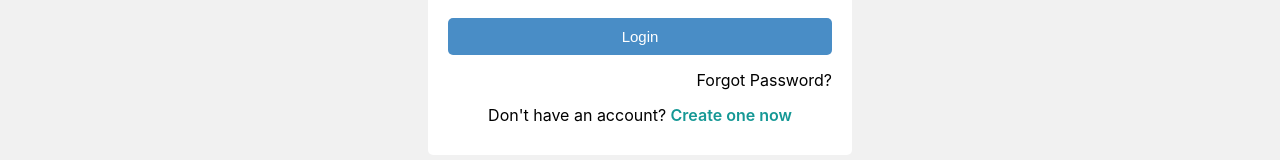
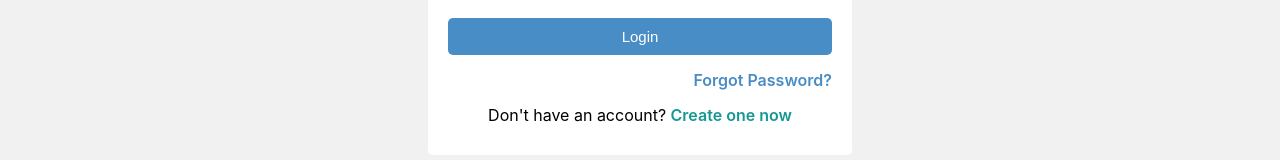
Before and after one commit to tarunkridafans/gan, a React (Create React App) app: page /login in a window 1280 px wide. Shown: the part 484-644 px from the top of the page. Built offline with nearby package versions, Linux system fonts and the light colour scheme; no server answers; sample sign-in values are in the browser's storage.

Commit message:
bug - login fixed

```diff
--- a/src/Pages/Login/Login.jsx
+++ b/src/Pages/Login/Login.jsx
@@ -76,7 +76,7 @@ function Login() {
           />
         </div>
         <button onClick={loginHandler}>Login</button>
-        <a>Forgot Password?</a>
+        <Link to="/forgot">Forgot Password?</Link>
         <span className="account">
           Don't have an account? <Link to="/signup">Create one now</Link>
         </span>
--- a/src/Pages/Login/Login.scss
+++ b/src/Pages/Login/Login.scss
@@ -66,6 +66,13 @@
         width: 100%;
     }
 
+    a {
+        color: #498CC6;
+        cursor: pointer;
+        font-weight: 600;
+        text-decoration: none;
+    }
+
     .account {
         margin-top: 15px;
 
```
